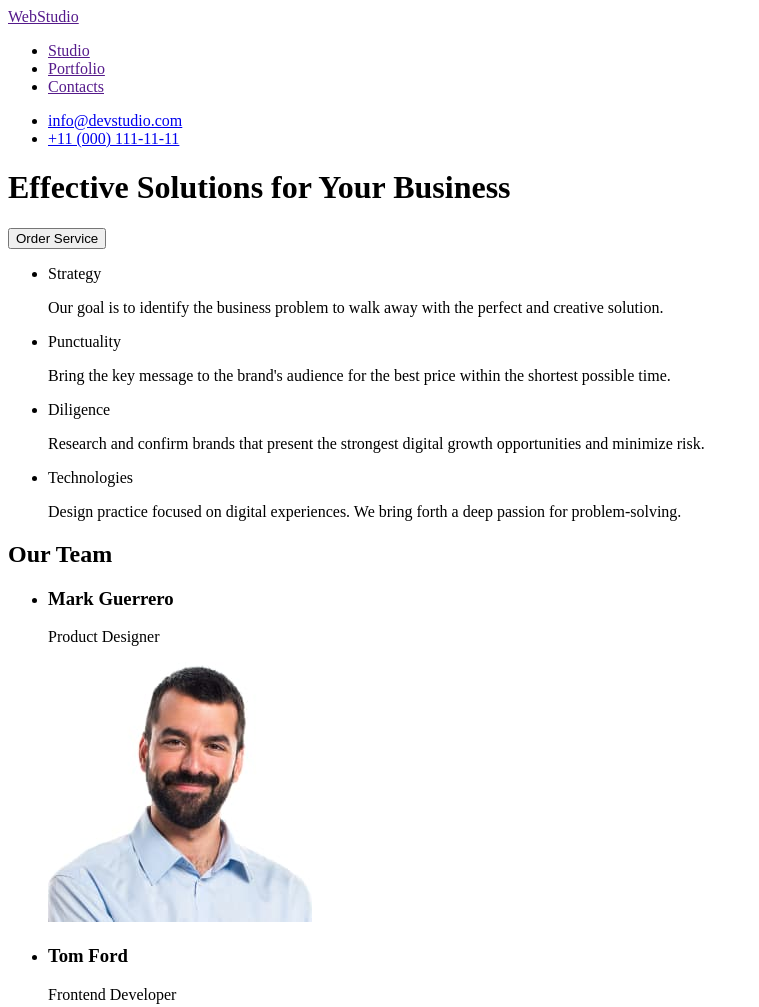
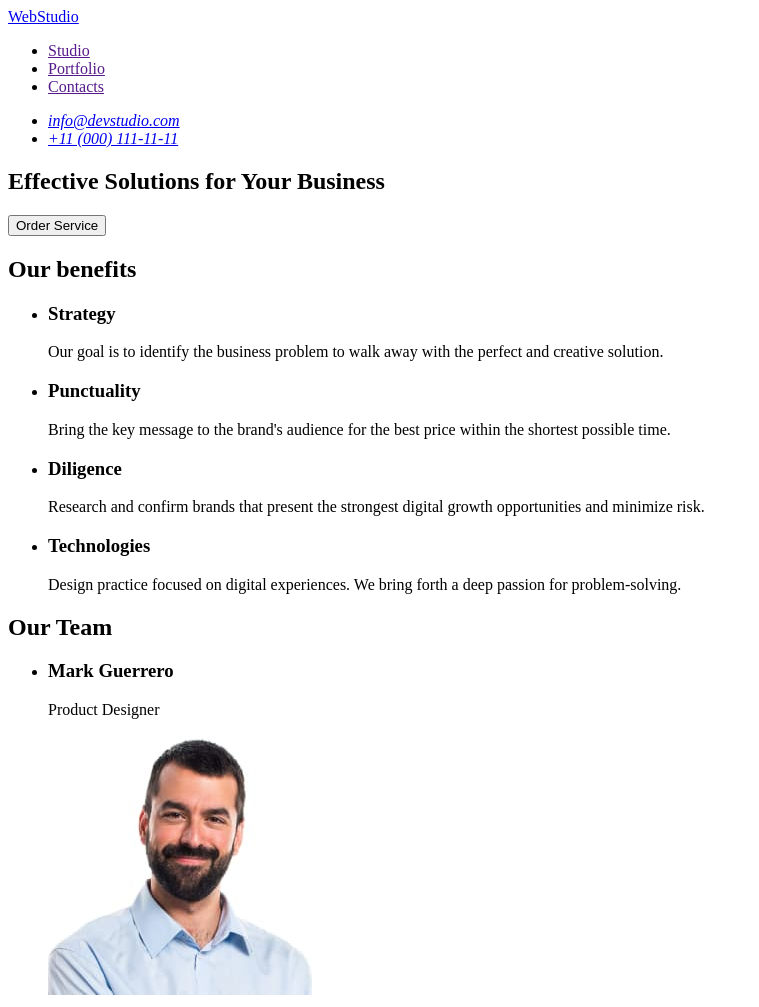
Before and after one commit to shpylovyi1007/goit-markup-hw-01, a plain HTML site: page index.html in a window 1280 px wide. Shown: the top 1007 px of the page, without its empty margins (0-759 px from the left). Drawn offline with Linux system fonts and the light colour scheme.

Commit message:
homework1.1

```diff
--- a/index.html
+++ b/index.html
@@ -8,47 +8,54 @@
   <body>
     <header>
       <nav>
-        <a href="">WebStudio</a>
+        <a href="./index.html">WebStudio</a>
         <ul>
           <li><a href="">Studio</a></li>
           <li><a href="">Portfolio</a></li>
           <li><a href="">Contacts</a></li>
         </ul>
       </nav>
-      <ul>
-        <li><a href="mailto:info@devstudio.com">info@devstudio.com</a></li>
-        <li><a href="tel:+110001111111">+11 (000) 111-11-11</a></li>
-      </ul>
+      <address>
+        <ul>
+          <li>
+            <a href="mailto:info&#64;devstudio.com">info&#64;devstudio.com</a>
+          </li>
+          <li><a href="tel:+110001111111">+11 (000) 111-11-11</a></li>
+        </ul>
+      </address>
     </header>
     <main>
-      <h1>Effective Solutions for Your Business</h1>
-      <button type="button">Order Service</button>
+      <section>
+        <h1>Effective Solutions for Your Business</h1>
+        <button type="button">Order Service</button>
+      </section>
 
       <section>
+        <h2>Our benefits</h2>
         <ul>
           <li>
-            <p>Strategy</p>
+            <h3>Strategy</h3>
             <p>
               Our goal is to identify the business problem to walk away with the
               perfect and creative solution.
             </p>
           </li>
           <li>
-            <p>Punctuality</p>
+            <h3>Punctuality</h3>
             <p>
               Bring the key message to the brand's audience for the best price
               within the shortest possible time.
             </p>
           </li>
           <li>
-            <p>Diligence</p>
+            <h3>Diligence</h3>
             <p>
               Research and confirm brands that present the strongest digital
               growth opportunities and minimize risk.
             </p>
           </li>
           <li>
-            <p>Technologies</p>
+            <h3>Technologies</h3>
             <p>
               Design practice focused on digital experiences. We bring forth a
               deep passion for problem-solving.
@@ -96,7 +103,7 @@
       </section>
     </main>
     <footer>
-      <a href="">WebStudio</a>
+      <a href="./index.html">WebStudio</a>
       <p>
         Increase the flow of customers and sales for your business with digital
         marketing & growth solutions.
```
